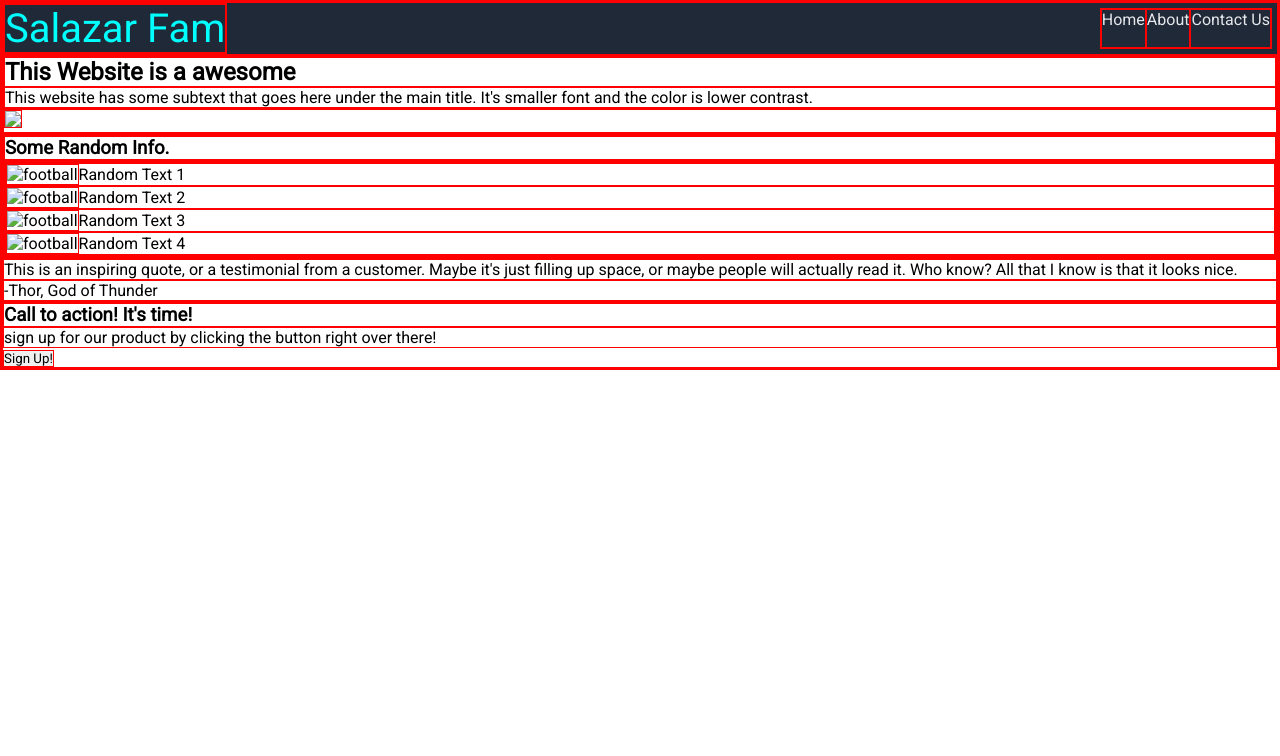
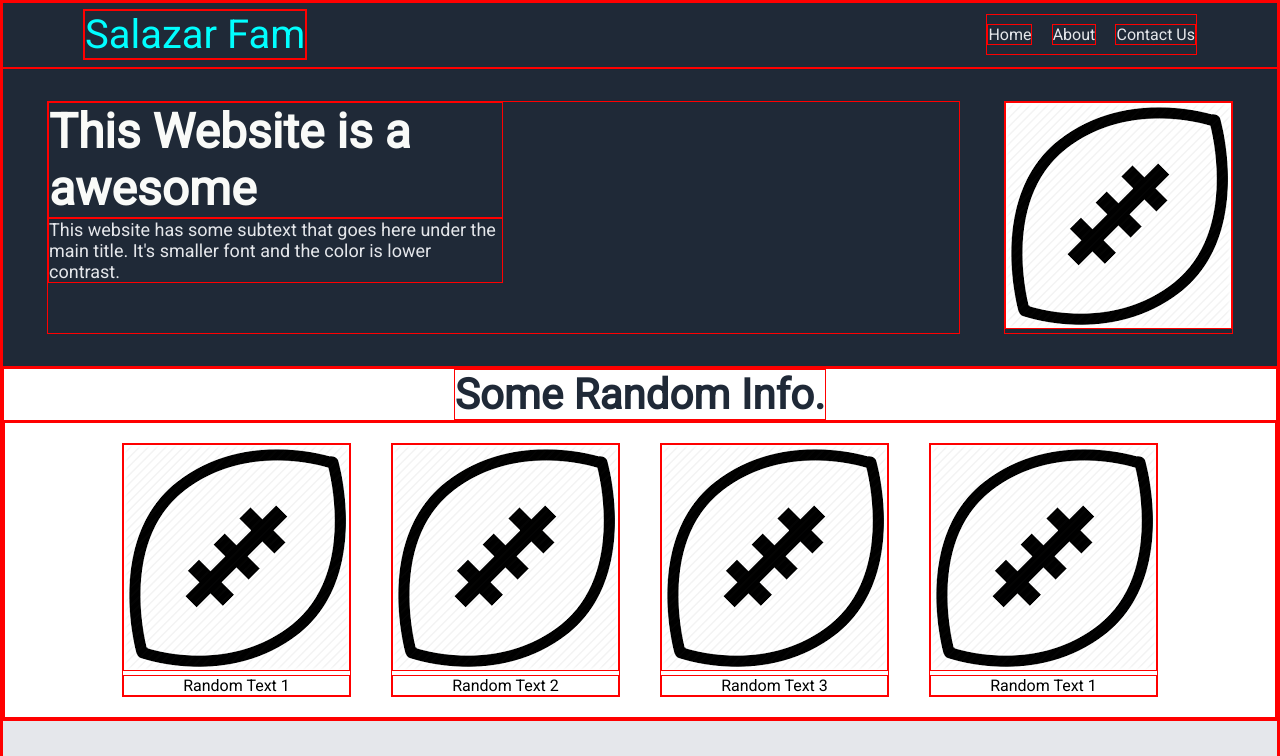
Before and after one commit to zvlvs/OdinProject1, a plain HTML site: page index.html in a window 1280 px wide. Shown: the top 756 px of the page. Drawn offline with Linux system fonts and the light colour scheme.

Commit message:
added css style for navbar down on index.html. made adjustments to the HTML code.

```diff
--- a/index.html
+++ b/index.html
@@ -20,14 +20,14 @@
         </div>
     </div>
 
-    <div class="Hero">
+    <div class="hero">
         <div class="hero-item">
             <h2>This Website is a awesome</h2>
             <p class="hero-text">This website has some subtext that goes here under the main title. It's smaller font and the color is lower contrast.</p>
         </div>
 
         <div class="hero-image">
-            <img src="../Wannabe_Grownups/WG-links-and-images/WGLogo.jpg">
+            <img src="../OdinProject1/Images/football.png">
         </div>
     </div>
 
@@ -35,10 +35,18 @@
         <div class="random-info-title"><h3>Some Random Info.</h3></div>
         <div class="image-row">
             <ul>
-                <li class="image-row-item"><img src="../Wannabe_Grownups/WG-links-and-images/football.png" alt="football">Random Text 1</li>
-                <li class="image-row-item"><img src="../Wannabe_Grownups/WG-links-and-images/football.png" alt="football">Random Text 2</li>
-                <li class="image-row-item"><img src="../Wannabe_Grownups/WG-links-and-images/football.png" alt="football">Random Text 3</li>
-                <li class="image-row-item"><img src="../Wannabe_Grownups/WG-links-and-images/football.png" alt="football">Random Text 4</li>
+                <li class="image-row-item"><img src="../OdinProject1/Images/football.png" alt="football">
+                   <figcaption class="caption">Random Text 1</figcaption>
+                </li>
+                <li class="image-row-item"><img src="../OdinProject1/Images/football.png" alt="football">
+                    <figcaption class="caption">Random Text 2</figcaption>
+                </li>
+                <li class="image-row-item"><img src="../OdinProject1/Images/football.png" alt="football">
+                    <figcaption class="caption">Random Text 3</figcaption>
+                </li>
+                <li class="image-row-item"><img src="../OdinProject1/Images/football.png" alt="football">
+                    <figcaption class="caption">Random Text 1</figcaption>
+                </li>
             </ul>
         </div>
     </div>
@@ -49,8 +57,8 @@
     </div>
 
     <div class="call-to-action">
-        <h3 class="CTA-callout">Call to action! It's time!</h3>
-        <p class="CTA-callout">sign up for our product by clicking the button right over there!</p>
+        <h3 class="CTA-callout-1">Call to action! It's time!</h3>
+        <figcaption class="CTA-callout-2">sign up for our product by clicking the button right over there!</figcaption>
         <button class="CTA">Sign Up!</button>
     </div>
 </body>
--- a/styles.css
+++ b/styles.css
@@ -4,7 +4,7 @@
     box-sizing: border-box;
     font-family: 'Roboto', sans-serif;
     border: .5px solid red;
-    font: 62.5%;
+    /*font: 62.5%;*/
 }
 
 .navbar {
@@ -12,6 +12,11 @@
     background-color: #1F2937;
     text-decoration: none;
     justify-content: space-between;
+    padding: .4rem 0;
+}
+
+.left-nav-list {
+    margin-left: 5rem;
 }
 
 .left-nav-list a {
@@ -25,7 +30,9 @@
 .right-nav-list {
     display: flex;
     margin: 5px;
-
+    margin-right: 5rem;
+    align-items: center;
+    gap: 1.2rem;
 
 }
 .right-nav-list a {
@@ -34,3 +41,100 @@
     text-decoration: none;
     color: #e5e7eb;
 }
+
+.hero {
+    background-color: #1F2937;
+    display:flex;
+    justify-content: space-evenly;
+    object-fit: contain;
+    flex-wrap: wrap;
+    flex: 0 1 0px;
+    padding: 2rem 0;
+}
+
+.hero-item h2 {
+    color: #f9faF8;
+    font-size: 48px;
+    font-weight: bolder;
+    max-width: 50%;
+    flex: 0 1 0px;
+
+}
+
+.hero-text {
+    color: #e5e7eb;
+    font-size: 18px;
+    max-width: 50%;
+    flex: 0 1 0px;
+}
+
+/*.random-info {
+    display: flex;
+}*/
+
+.random-info-title {
+    display: flex;
+    justify-content: center;
+    font-size: 36px;
+    font-weight: bolder;
+    color: #1f2937;
+}
+.image-row ul {
+    display: flex;
+    flex-direction: row;
+    justify-content:center;
+    list-style-type: none;
+
+}
+
+.caption {
+    display: block;
+    text-align: center;
+}
+
+.image-row-item {
+    margin: 20px;
+}
+
+.quote-line {
+    background-color: #e5e7eb;
+    padding: 3% 0;
+}
+
+.quote {
+    display: block;
+    font-size: 36px;
+    font-weight: 100;
+    font-style: italic;
+    color: #1f2937;
+    text-align: center;
+    padding: 0 30%;
+}
+
+.signature {
+    display: block;min-width: auto
+    font-size: 20px;
+    font-weight: bold;
+    text-align: right;
+    padding: 0 30%;
+}
+
+.CTA-callout-1, .CTA-callout-2, .CTA{
+    display: flex;
+    flex-direction: row;
+    flex-wrap: wrap;
+    justify-content: center;
+    background-color: #3882f6;
+    margin:0 30%;
+    color: #f9faF8;
+}
+
+/*.CTA-callout-2 {
+    display:block;
+    align-self: flex-start;
+}*/
+
+.CTA {
+    display:flex;
+    justify-content: right;
+}
```
Also changed, not shown: Images/football.png (added).
